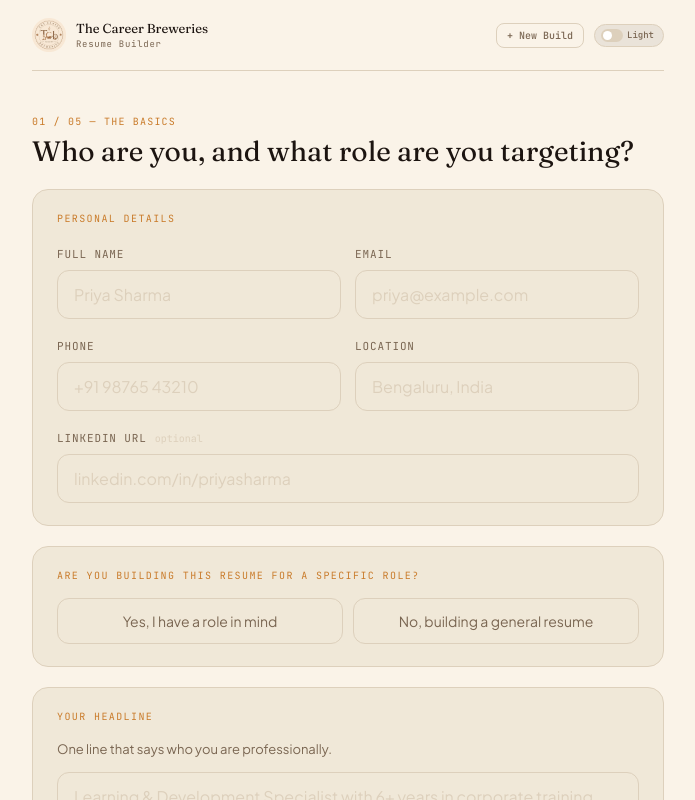
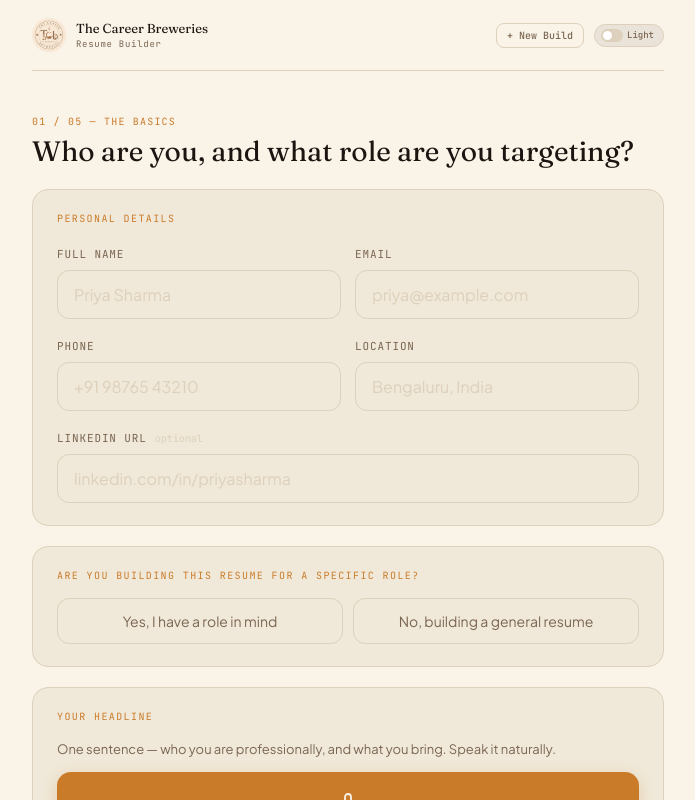
Before and after one commit to the-career-breweries/tcb-resume-builder, a React (Vite) app: page / in a window 1280 px wide. Both pictures are taken after a click on the button "Start building →". Shown: the top 800 px of the page, without its empty margins (292-987 px from the left). Built offline with nearby package versions, Linux system fonts and the light colour scheme.

Commit message:
Update App.jsx

```diff
--- a/src/App.jsx
+++ b/src/App.jsx
@@ -542,11 +542,16 @@ export default function App() {
               )}
             </SectionCard>
 
-            {/* Headline — always shown */}
+            {/* Headline — voice first */}
             <SectionCard>
               <SectionTitle>Your Headline</SectionTitle>
-              <p style={{fontSize:"13px",color:C.soft,marginBottom:"12px",lineHeight:1.6}}>One line that says who you are professionally.</p>
-              <input type="text" value={formData.headline||""} onChange={e=>set("headline",e.target.value)} placeholder="Learning & Development Specialist with 6+ years in corporate training"/>
+              <p style={{fontSize:"13px",color:C.soft,marginBottom:"12px",lineHeight:1.6}}>One sentence — who you are professionally, and what you bring. Speak it naturally.</p>
+              <VoiceInput
+                value={formData.headline||""}
+                onChange={v=>set("headline",v)}
+                placeholder="Speak your headline…"
+                rows={2}
+              />
             </SectionCard>
 
             {!isMobile&&<div style={{display:"flex",gap:"12px"}}><Btn onClick={()=>goTo(2)} disabled={!formData.name||!formData.email||!formData.forSpecificRole}>Continue →</Btn></div>}
```
